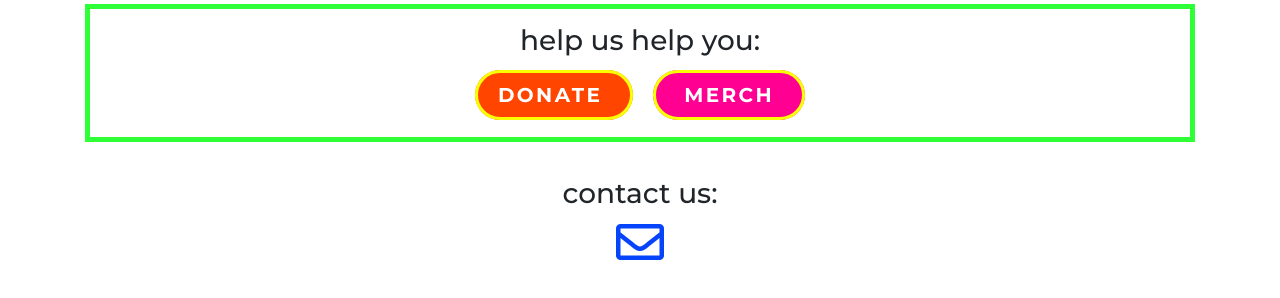
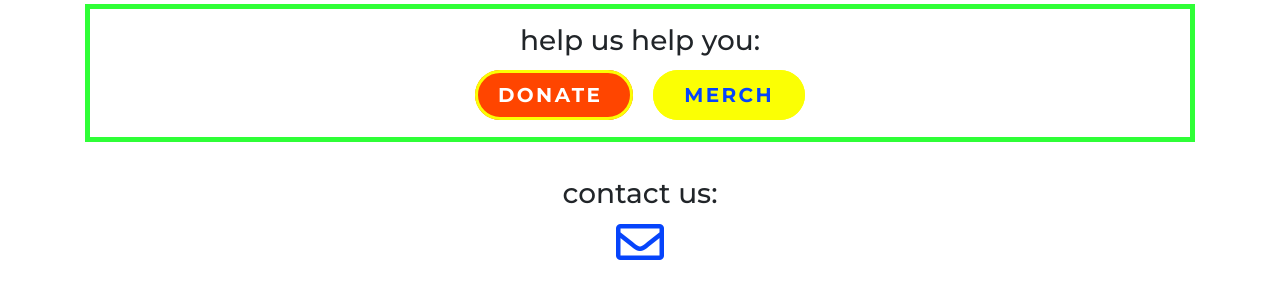
Before and after one commit to melanierosson/mpowheard-temp, a website: page index.html in a window 1280 px wide. In both pictures the pointer is over the link "MERCH". Shown: the part 414-712 px from the top of the page. Drawn offline with Linux system fonts and the light colour scheme.

Commit message:
I forgot the merchandise button hover state

```diff
--- a/styles.css
+++ b/styles.css
@@ -83,10 +83,8 @@ div.donate p a {
     margin-left:0.625rem;
 }
 div.donate p a:hover {
-    /* color:#FF4500; */
     color:#0644FB;
     text-decoration:none;
-    /* background-color:rgba(251,255,4,0.3); */
     background-color:#FBFF04;
     border:0.188rem solid #FBFF04;
 }
@@ -97,6 +95,12 @@ div.donate p a#merch {
     padding:0.625rem 1.25rem;
     border-radius:1.875rem;
     font-size:1.25rem;
+    border:0.188rem solid #FBFF04;
+}
+div.donate p a#merch:hover {
+    color:#0644FB;
+    text-decoration:none;
+    background-color:#FBFF04;
     border:0.188rem solid #FBFF04;
 }
 div.contact {
```
